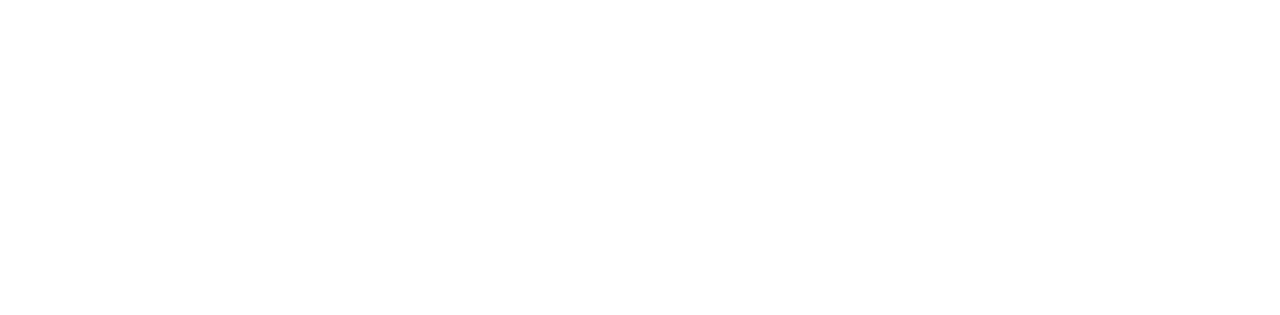
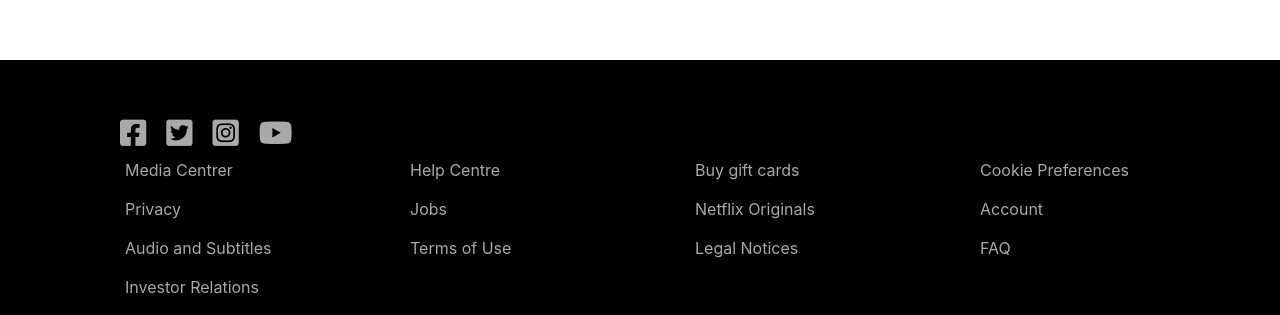
Before and after one commit to brandaspt/m4-netflix, a React (Create React App) app: page / in a window 1280 px wide. Shown: the part 485-800 px from the top of the page. Built offline with nearby package versions, Linux system fonts and the light colour scheme.

Commit message:
footer component most part done

```diff
--- a/public/index.html
+++ b/public/index.html
@@ -10,6 +10,12 @@
       content="Web site created using create-react-app"
     />
     <link rel="apple-touch-icon" href="%PUBLIC_URL%/logo192.png" />
+    <link
+      rel="stylesheet"
+      href="https://use.fontawesome.com/releases/v5.15.3/css/all.css"
+      integrity="sha384-SZXxX4whJ79/gErwcOYf+zWLeJdY/qpuqC4cAa9rOGUstPomtqpuNWT9wdPEn2fk"
+      crossorigin="anonymous"
+    />
     <!--
       manifest.json provides metadata used when your web app is installed on a
       user's mobile device or desktop. See https://developers.google.com/web/fundamentals/web-app-manifest/
--- a/src/App.js
+++ b/src/App.js
@@ -1,5 +1,12 @@
+import 'bootstrap/dist/css/bootstrap.min.css';
+import Footer from "./components/Footer";
+import GenresDropdown from "./components/GeneresDropdown";
+
 function App() {
-  return <div className="App"></div>
+  return <div className="App">
+   {/*  <GenresDropdown/> */}
+    <Footer/>
+  </div>
 }
 
 export default App
--- /dev/null
+++ b/src/components/Footer.jsx
@@ -0,0 +1,88 @@
+import "../components/css/Footer.css";
+import React, { Component } from "react";
+import { Container, Row, Col } from "react-bootstrap";
+
+class Footer extends Component {
+  render() {
+    return (
+      <Container fluid className="Footer ">
+        <Container>
+          <Row>
+            <Col className="col-12 col-md-6 col-lg-3 mt-5 icons">
+              <a href="https://www.facebook.com/netflix">
+                <i className="fab fa-facebook-square"></i>
+              </a>
+              <a href="https://twitter.com/netflixuk?lang=en">
+                <i className="fab fa-twitter-square"></i>
+              </a>
+              <a href="https://www.snapchat.com/add/netflix">
+                <i className="fab fa-instagram-square"></i>
+              </a>
+              <a href="https://www.youtube.com/channel/UCWOA1ZGywLbqmigxE4Qlvuw">
+                <i className="fab fa-youtube"></i>
+              </a>
+            </Col>
+          </Row>
+          <Row>
+            <Col className="col-12 col-md-6 col-lg-3">
+              <ul>
+                <li>
+                  <a href="#">Media Centrer</a>
+                </li>
+                <li>
+                  <a href="#">Privacy</a>
+                </li>
+                <li>
+                  <a href="#">Audio and Subtitles</a>
+                </li>
+                <li>
+                  <a href="#">Investor Relations</a>
+                </li>
+              </ul>
+            </Col>
+            <Col className="col-12 col-md-6 col-lg-3">
+              <ul>
+                <li>
+                  <a href="#">Help Centre</a>
+                </li>
+                <li>
+                  <a href="#">Jobs</a>
+                </li>
+                <li>
+                  <a href="#">Terms of Use</a>
+                </li>
+              </ul>
+            </Col>
+            <Col className="col-12 col-md-6 col-lg-3">
+              <ul>
+                <li>
+                  <a href="#">Buy gift cards</a>
+                </li>
+                <li>
+                  <a href="#">Netflix Originals</a>
+                </li>
+                <li>
+                  <a href="#">Legal Notices</a>
+                </li>
+              </ul>
+            </Col>
+            <Col className="col-12 col-md-6 col-lg-3">
+              <ul>
+                <li>
+                  <a href="#">Cookie Preferences</a>
+                </li>
+                <li>
+                  <a href="#">Account</a>
+                </li>
+                <li>
+                  <a href="#">FAQ</a>
+                </li>
+              </ul>
+            </Col>
+          </Row>
+        </Container>
+      </Container>
+    );
+  }
+}
+export default Footer;
--- /dev/null
+++ b/src/components/GeneresDropdown.jsx
@@ -0,0 +1,36 @@
+import React, { Component } from "react";
+import { Dropdown, Button } from "react-bootstrap";
+
+class GenresDropdown extends Component {
+  render() {
+    return (
+      <div class="dropdown">
+        <button
+          class="genresButton btn btn-secondary dropdown-toggle ml-4"
+          type="button genresButton"
+          id="dropdownMenuButton"
+          data-toggle="dropdown"
+          aria-haspopup="true"
+          aria-expanded="false"
+        >
+          Genres
+        </button>
+        <div class="dropdown-menu" aria-labelledby="dropdownMenuButton">
+          <a class="dropdown-item" href="#">
+            Romance
+          </a>
+          <a class="dropdown-item" href="#">
+            Action
+          </a>
+          <a class="dropdown-item" href="#">
+            Comedy
+          </a>
+          <a class="dropdown-item" href="#">
+            Thriller
+          </a>
+        </div>
+      </div>
+    );
+  }
+}
+export default GenresDropdown;
--- /dev/null
+++ b/src/components/css/Footer.css
@@ -0,0 +1,24 @@
+.Footer {
+  position: absolute;
+  bottom: 0;
+  background-color: #010101;
+}
+
+.Footer li {
+  margin-bottom: 15px;
+  list-style: none;
+}
+.Footer a {
+  font-size: " 23px";
+  color: darkgray;
+  margin-right: " 15px";
+}
+.Footer a i {
+  color: darkgray;
+  font-size: 30px;
+  margin: 10px;
+}
+.Footer .icons {
+  margin-left: 40px;
+  padding-left: 0;
+}
```
Also changed, not shown: src/components/css/GeneresDropdown.css (added), 1 other file (tests, documents, lock files or other folders).
